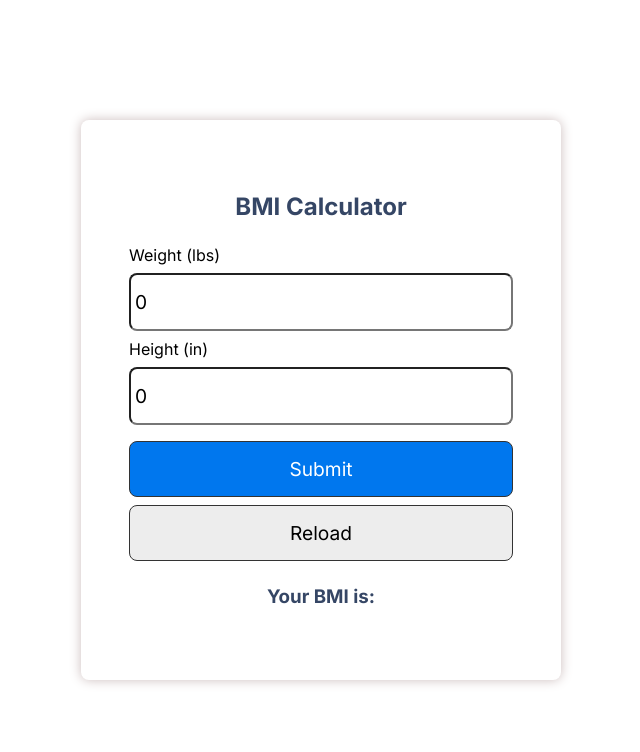
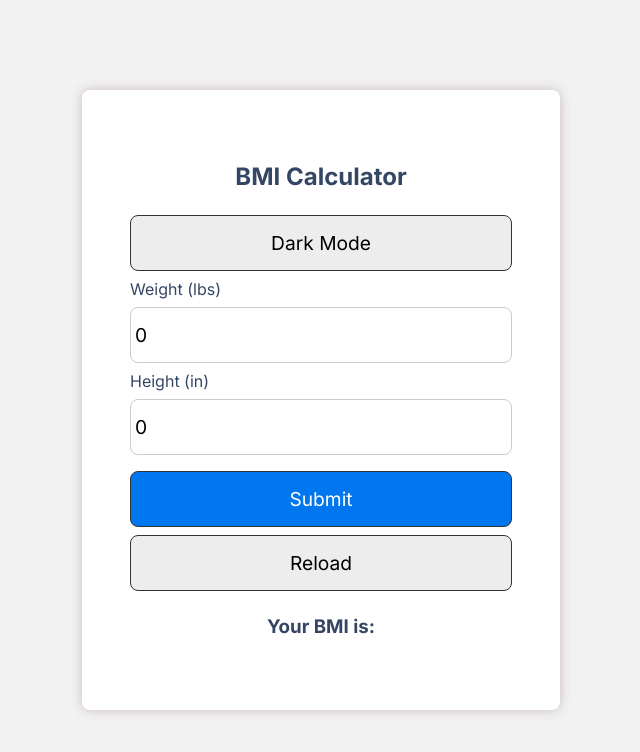
Before and after one commit to iiitl/bmi_calculator, a React (Create React App) app: page / in a window 1280 px wide. Shown: the top 752 px of the page, without its empty margins (319-959 px from the left). Built offline with nearby package versions, Linux system fonts and the light colour scheme.

Commit message:
Added Dark mode

```diff
--- a/src/App.css
+++ b/src/App.css
@@ -1,4 +1,4 @@
-.App {
+/* .App {
   text-align: center;
 }
 
@@ -35,4 +35,4 @@
   to {
     transform: rotate(360deg);
   }
-}
+} */
--- a/src/App.js
+++ b/src/App.js
@@ -1,67 +1,83 @@
 import './App.css';
 import './index.css'
-import React, {useState} from 'react'
+import React, { useState } from 'react';
 
 function App() {
   // state
-  const [weight, setWeight] = useState(0)
-  const [height, setHeight] = useState(0)
-  const [bmi, setBmi] = useState('')
-  const [message, setMessage] = useState('')
+  const [weight, setWeight] = useState(0);
+  const [height, setHeight] = useState(0);
+  const [bmi, setBmi] = useState('');
+  const [message, setMessage] = useState('');
+  const [darkMode, setDarkMode] = useState(false);
 
   let calcBmi = (event) => {
-    event.preventDefault()
-    console.log(event);
+    event.preventDefault();
+    if (weight === 0 || height === 0) {
+      alert('Please enter a valid weight and height');
+    } else {
+      let bmiValue = (weight / (height * height) * 703);
+      setBmi(bmiValue.toFixed(1));
 
-    if (weight === 0 || height === 0) {
-      alert('Please enter a valid weight and height')
-    } else {
-      let bmi = (weight / (height * height) * 703)
-      setBmi(bmi.toFixed(1))
-
-
-        if (bmi < 18.5) {
-          setMessage('You are underweight')
-        }  else if (bmi >= 18.5 && bmi < 25) {
-          setMessage('You have healthy weight')
-        } else if (bmi>=25 && bmi <30) {
-          setMessage('You are overweight')
-        }else{
-          setMessage('You are obese')
-        }
-
+      if (bmiValue < 18.5) {
+        setMessage('You are underweight');
+      } else if (bmiValue >= 18.5 && bmiValue < 25) {
+        setMessage('You have healthy weight');
+      } else if (bmiValue >= 25 && bmiValue < 30) {
+        setMessage('You are overweight');
+      } else {
+        setMessage('You are obese');
+      }
     }
   }
 
   let reload = () => {
-    window.location.reload()
+    window.location.reload();
   }
 
+  const toggleDarkMode = () => {
+    setDarkMode(!darkMode);
+  }
 
   return (
-    <div className="app">
-    <div className='container'>
-      <h2 className='center'>BMI Calculator</h2>
+    <div className={darkMode ? "app dark" : "app"}>
+      <div className='container'>
+        <h2 className='center'>BMI Calculator</h2>
+        {/* Dark Mode Toggle */}
+        <div className="toggle-container">
+          <button className="btn btn-outline" onClick={toggleDarkMode}>
+            {darkMode ? "Light Mode" : "Dark Mode"}
+          </button>
+        </div>
         <form onSubmit={calcBmi}>
           <div>
             <label>Weight (lbs)</label>
-            <input type="text" placeholder='Enter Weight in lbs' value={weight} onChange={(e) => setWeight(e.target.value)} />
+            <input
+              type="text"
+              placeholder='Enter Weight in lbs'
+              value={weight}
+              onChange={(e) => setWeight(e.target.value)}
+            />
           </div>
           <div>
             <label>Height (in)</label>
-            <input type="text" placeholder='Enter height in inches' value={height} onChange={(event) => setHeight(event.target.value)} />
+            <input
+              type="text"
+              placeholder='Enter height in inches'
+              value={height}
+              onChange={(e) => setHeight(e.target.value)}
+            />
           </div>
           <div>
             <button className='btn' type='submit'>Submit</button>
-            <button className='btn btn-outline' onClick={reload} type='submit'>Reload</button>
+            <button className='btn btn-outline' onClick={reload} type='button'>Reload</button>
           </div>
         </form>
         <div className='center'>
           <h3>Your BMI is: {bmi}</h3>
           <p>{message}</p>
         </div>
+      </div>
     </div>
-  </div>
   );
 }
 
--- a/src/index.css
+++ b/src/index.css
@@ -1,20 +1,21 @@
 @import url('https://fonts.googleapis.com/css2?family=Inter:wght@100;200;300;400;500;600;700;800;900&family=Poppins:ital,wght@0,100;0,200;0,300;0,400;0,500;0,600;0,700;0,800;0,900;1,100;1,200;1,300;1,400;1,500;1,600;1,700;1,800;1,900&display=swap');
-
 
 * {
   box-sizing: border-box;
   margin: 0;
   padding: 0;
-  font-family: 'Inter', sans-if;
+  font-family: 'Inter', sans-serif;
 }
 
+/* Light mode styles (default) */
 .app {
   display: flex;
-
   justify-content: center;
   align-items: center;
   width: 100vw;
   min-height: 100vh;
+  background-color: #f2f2f2;
+  color: #354665;
 }
 
 .container {
@@ -22,6 +23,7 @@
   border-radius: 8px;
   padding: 3rem;
   max-width: 600px;
+  background-color: #fff;
 }
 
 input {
@@ -30,6 +32,7 @@ input {
   padding: 15px 4px;
   margin: 8px 0;
   border-radius: 8px;
+  border: 1px solid #ccc;
 }
 
 .btn {
@@ -44,13 +47,10 @@ input {
   border-radius: 8px;
   cursor: pointer;
 }
-/* unvisited link */
-
-
 
 .btn-outline {
   background-color: #ededed;
-    color: #000000;
+  color: #000000;
 }
 
 .center {
@@ -58,10 +58,7 @@ input {
   margin: 24px 0;
   color: #354665;
 }
-.input_val
-{
-  color: #354665;
-}
+
 p {
   margin: 10px 0;
 }
@@ -73,3 +70,34 @@ p {
 .img-container img {
   height: 200px;
 }
+
+/* Dark mode styles */
+.app.dark {
+  background-color: #1f1f1f;
+  color: #e0e0e0;
+}
+
+.app.dark .container {
+  background-color: #333;
+  box-shadow: 0px 0px 12px #000;
+}
+
+.app.dark input {
+  background-color: #555;
+  color: #e0e0e0;
+  border: 1px solid #444;
+}
+
+.app.dark .btn {
+  background-color: #0099ff;
+  border-color: #555;
+}
+
+.app.dark .btn-outline {
+  background-color: #444;
+  color: #e0e0e0;
+}
+
+.app.dark .center {
+  color: #e0e0e0;
+}
```
